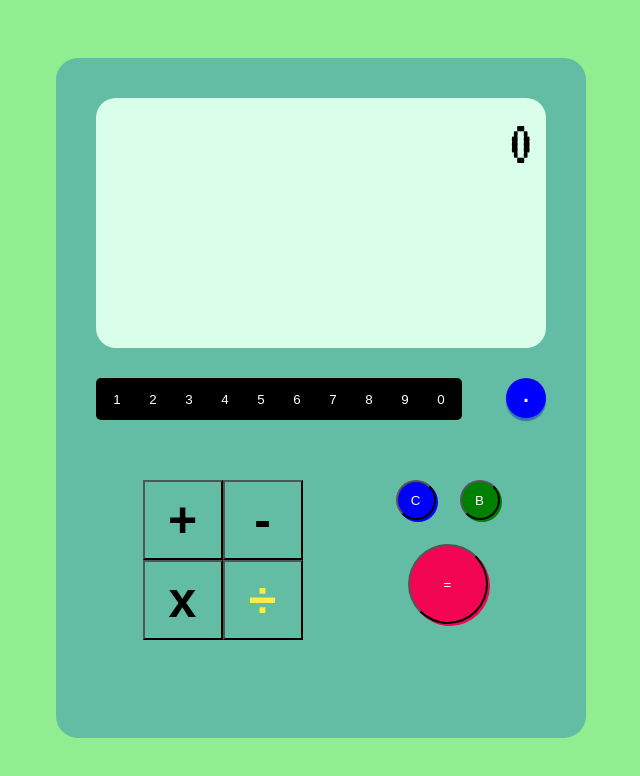
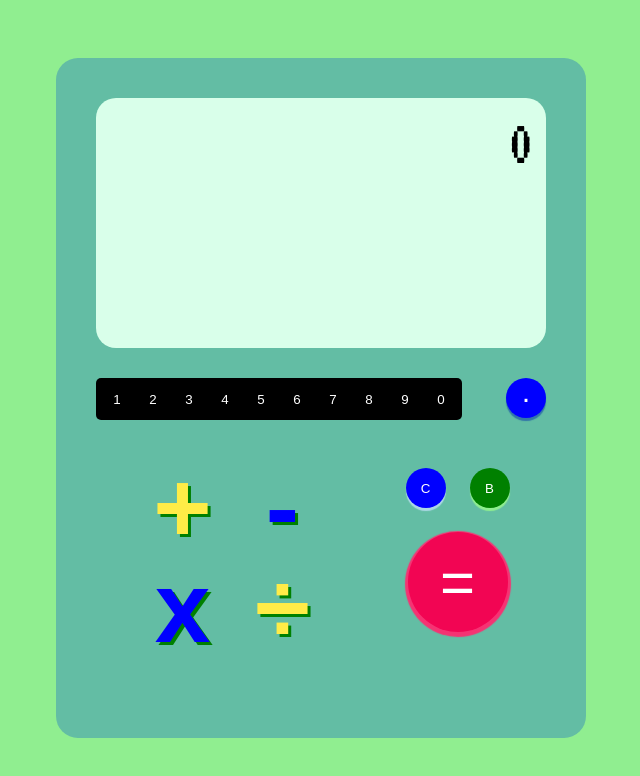
Before and after one commit to SpykerNZ/odin-calculator, a plain HTML site: page index.html in a window 1280 px wide. Shown: the whole page, without its empty margins (319-959 px from the left). Drawn offline with Linux system fonts and the light colour scheme.

Commit message:
improve button styling

```diff
--- a/style.css
+++ b/style.css
@@ -49,7 +49,7 @@ body {
     justify-content: space-between;
     width: 100%;
     margin-top: 30px;
-    margin-bottom: 60px;
+    margin-bottom: 30px;
 }
 
 .digits > .left {
@@ -104,25 +104,27 @@ body {
 }
 
 .operator {
-    font-size: 50px;
+    font-size: 100px;
     font-weight: bolder;
-    width: 80px;
-    height: 80px;
+    width: 100px;
+    height: 100px;
     background-color: transparent;
     margin: 0;
     padding: 0;
     text-align: center;
+    border: none;
+    text-shadow: 3px 3px green;
 }
 
-.operator[data-key='plus'] {
+.operator[data-key='add'] {
     color: #ffec47;
 }
 
-.operator[data-key='minus'] {
+.operator[data-key='subtract'] {
     color: blue;
 }
 
-.operator[data-key='times'] {
+.operator[data-key='multiply'] {
     color: blue;
 }
 
@@ -133,6 +135,7 @@ body {
 .controls {
     display: flex;
     flex-direction: column;
+    justify-content: center;
     gap: 24px;
 }
 
@@ -148,11 +151,20 @@ body {
 
 .control[data-key='equals'] {
     background-color: #f20553;
-    box-shadow: 2px 2px 0 #f20553;
     color: white;
-    width: 80px;
-    height: 80px;
-    border-radius: 40px;
+    width: 100px;
+    height: 100px;
+    border: none;
+    font-size: 60px;
+    border-radius: 50px;
+    box-shadow: 0 2px 1px 3px #f53373;
+    border: none;
+    transition: box-shadow 0.1s ease, transform 0.1s ease;
+}
+
+.control[data-key='equals']:active {
+    box-shadow: 0 0 0, inset 2px 2px 2px #f53373;
+    transform: translate(0px, 2px);
 }
 
 .control[data-key='back'] {
@@ -162,6 +174,14 @@ body {
     width: 40px;
     height: 40px;
     border-radius: 20px;
+    box-shadow: 0 3px 1px 0 lightgreen;
+    border: none;
+    transition: box-shadow 0.1s ease, transform 0.1s ease;
+}
+
+.control[data-key='back']:active {
+    box-shadow: 0 0 0, inset 0 2px 1px lightgreen;
+    transform: translate(0px, 3px);
 }
 
 .control[data-key='clear'] {
@@ -171,4 +191,12 @@ body {
     width: 40px;
     height: 40px;
     border-radius: 20px;
+    box-shadow: 0 3px 1px 0 lightblue;
+    border: none;
+    transition: box-shadow 0.1s ease, transform 0.1s ease;
 }
+
+.control[data-key='clear']:active {
+    box-shadow: 0 0 0, inset 0 2px 1px lightblue;
+    transform: translate(0px, 3px);
+}
```
